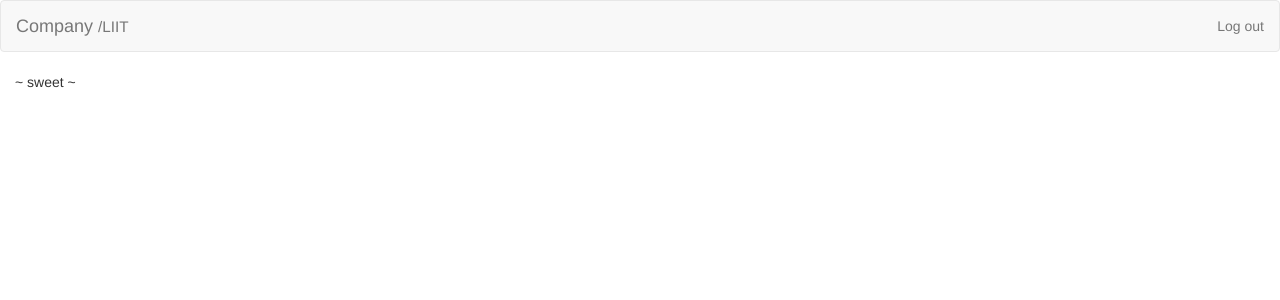
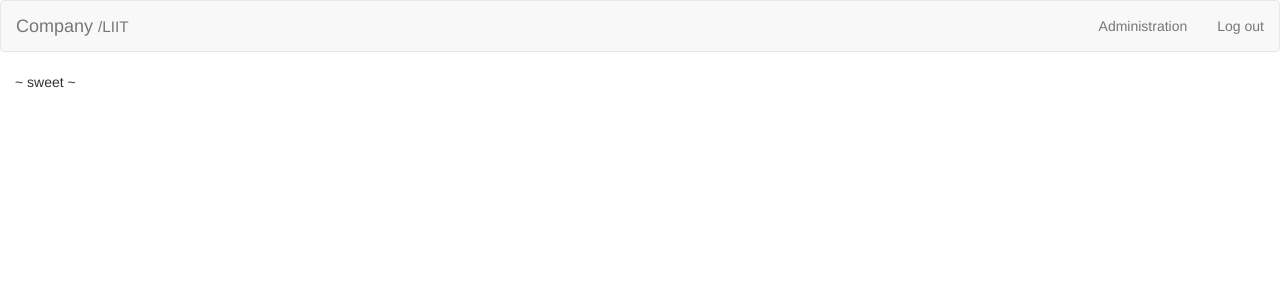
Before and after one commit to RocknRoot/LIIT, a Django app: page / in a window 1280 px wide. Shown: the top 300 px of the page. Run offline with Django 3.2, Linux system fonts and the light colour scheme; the visitor is signed in with stand-in values (Sample User, id 1); parts of the project's set-up code (start-up, migrations or seed data) failed here and were passed over; some libraries are stand-ins or nearby versions.

Commit message:
Add admin link to navbar

```diff
--- a/templates/users/navbar.html
+++ b/templates/users/navbar.html
@@ -15,6 +15,9 @@
         </ul>
 
         <ul class="nav navbar-nav navbar-right">
+            {% if user.is_staff %}
+                <li><a href="/admin">{% trans "Administration" %}</a></li>
+            {% endif %}
             <li><a href="/logout">{% trans "Log out" %}</a></li>
         </ul>
 
```
